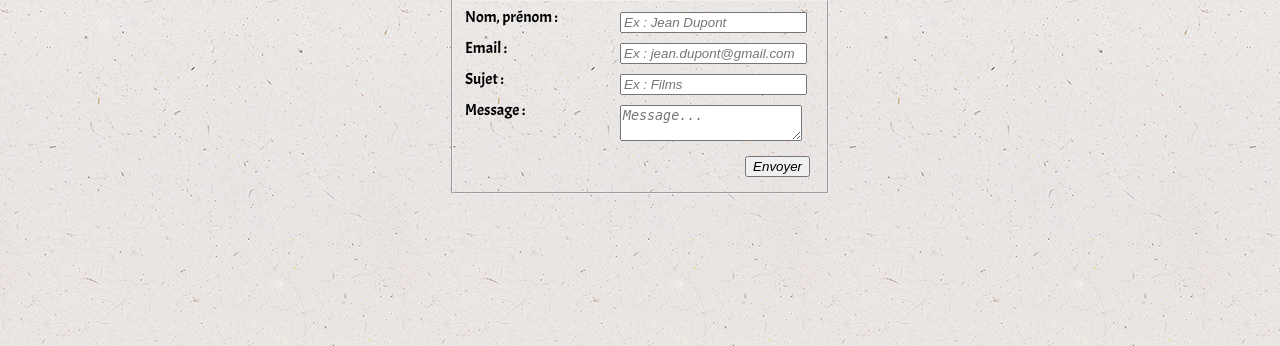
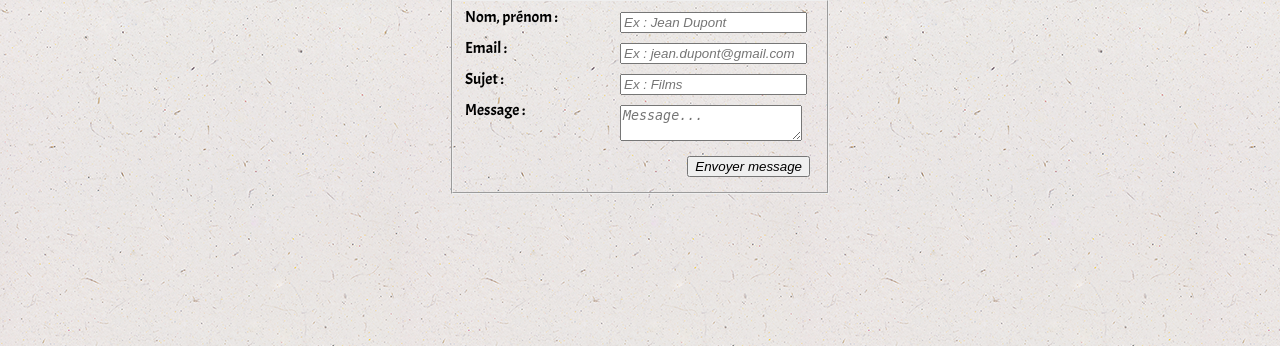
Before and after one commit to juliefayolle/allocine, a PHP site: page /contact.php in a window 1280 px wide. Shown: the part 191-537 px from the top of the page. Run offline with PHP 8.4, Linux system fonts and the light colour scheme.

Commit message:
Modification input submit

```diff
--- a/contact.php
+++ b/contact.php
@@ -10,7 +10,7 @@
       <input id="subject" type="text" name="subject" placeholder="Ex : Films"><br>
     <label for="message">Message : </label>
     <textarea id="message" name="message" placeholder="Message..."></textarea><br>
-    <input class="envoyer" type="submit" name="envoyer" value="Envoyer" width="100px">
+    <input class="envoyer" type="submit" name="envoyer" value="Envoyer message" width="100px">
   </form>
 </fieldset>
 
```
